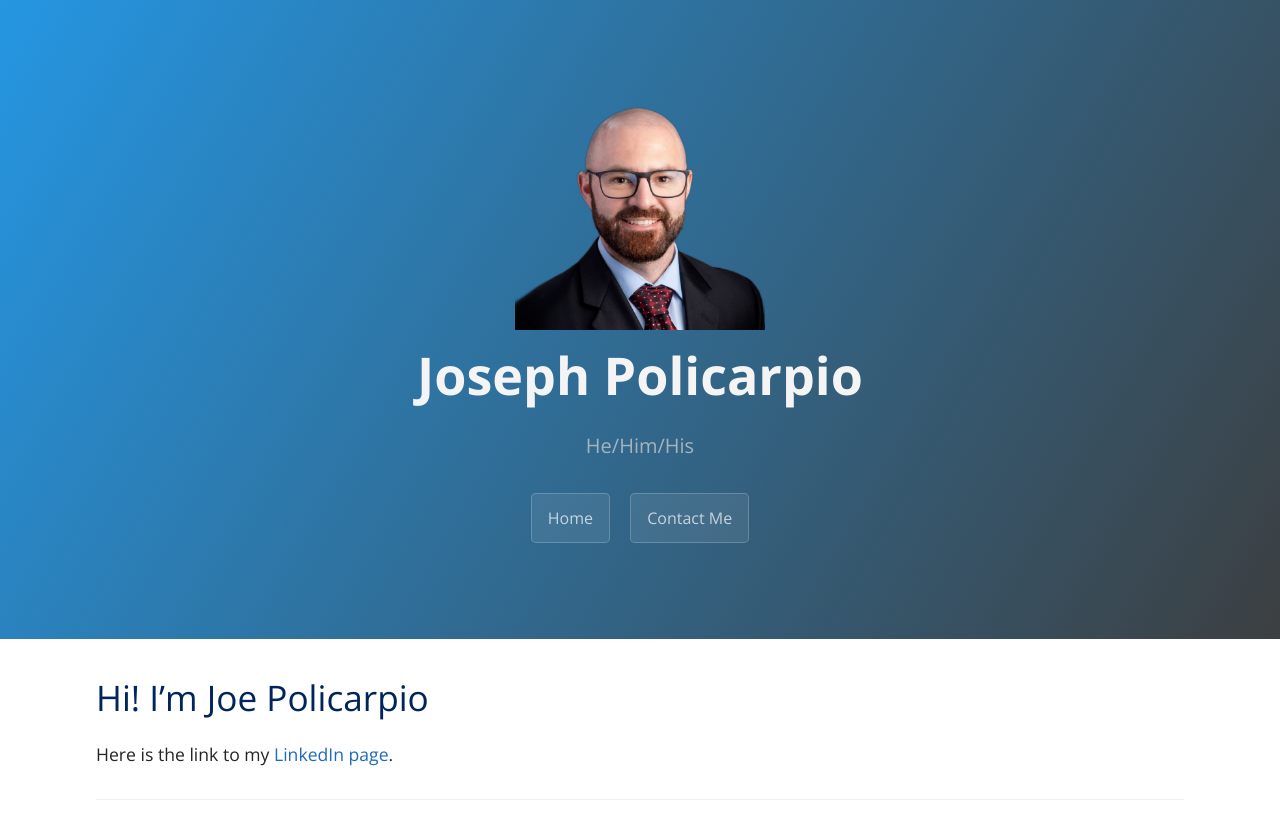
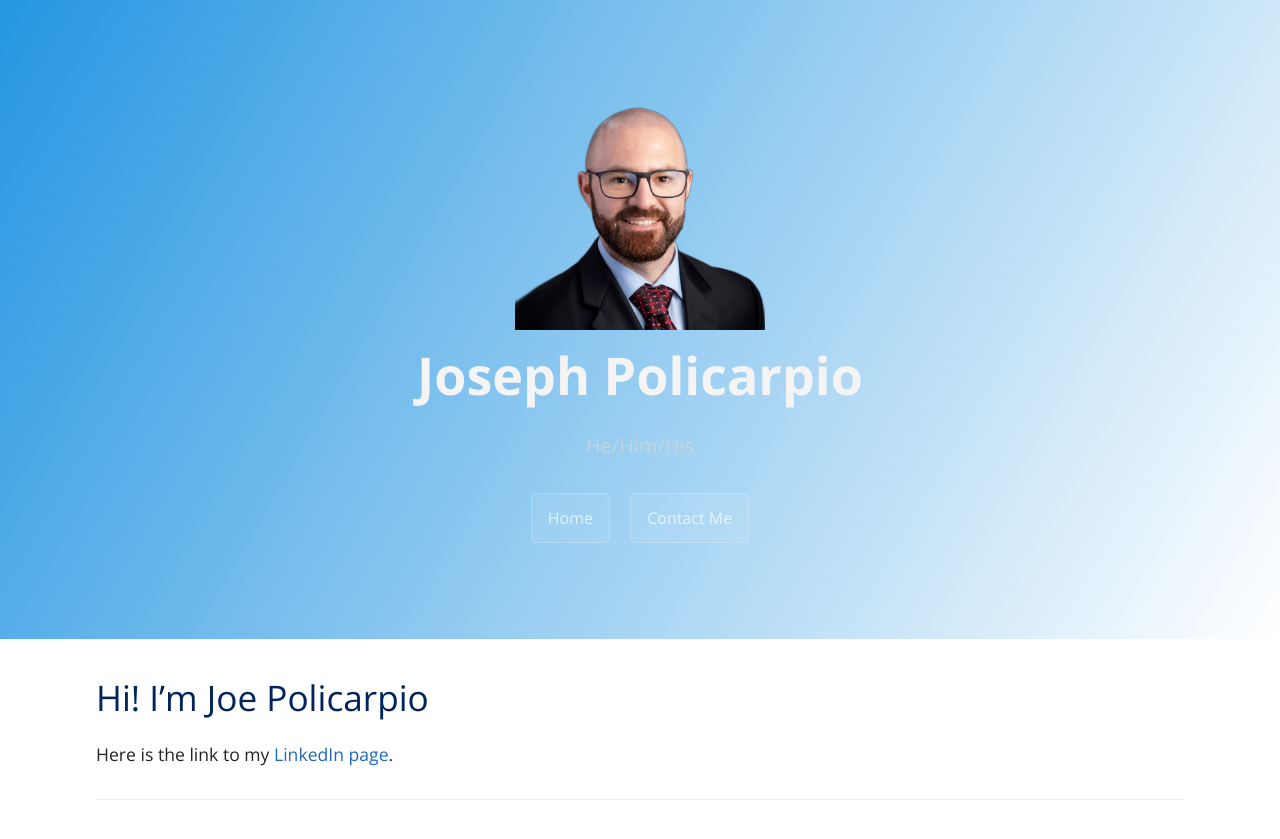
Before and after one commit to jopeo/joepo, a Jekyll site: the page built from index.md, in a window 1280 px wide. Shown: the top 839 px of the page. Built offline with Jekyll 4.4.1, drawn with Linux system fonts in a browser that asks for light colours.

Commit message:
updated 1619

```diff
--- a/assets/css/style.scss
+++ b/assets/css/style.scss
@@ -7,7 +7,7 @@ $medium-breakpoint: 42em !default;
 
 // Headers
 $header-heading-color: #fff !default;
-$header-bg-color: #3C3F41;  // #000000;
+$header-bg-color: #fff; // #3C3F41;  // #000000;
 $header-bg-color-secondary: #2596E2; //#0066B8;
 
 // Text
```
